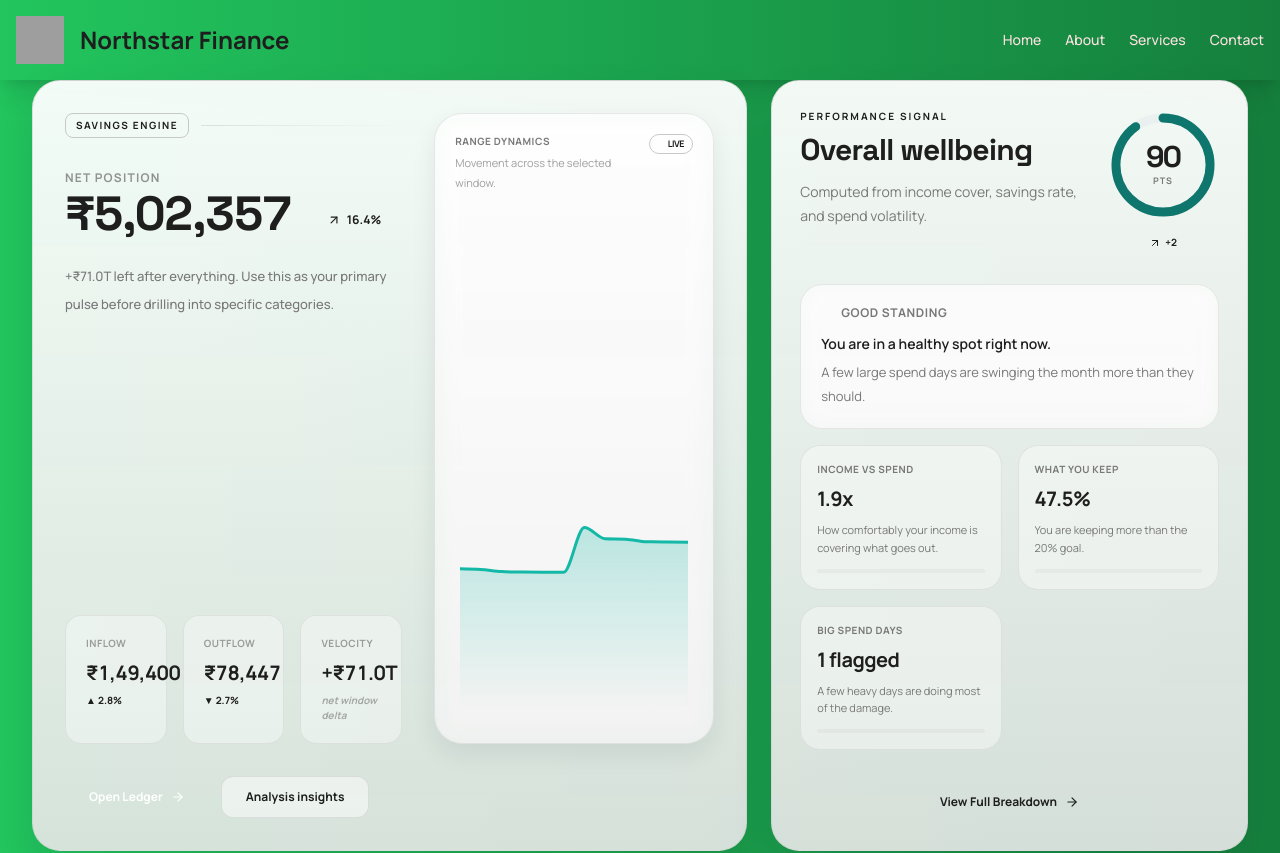
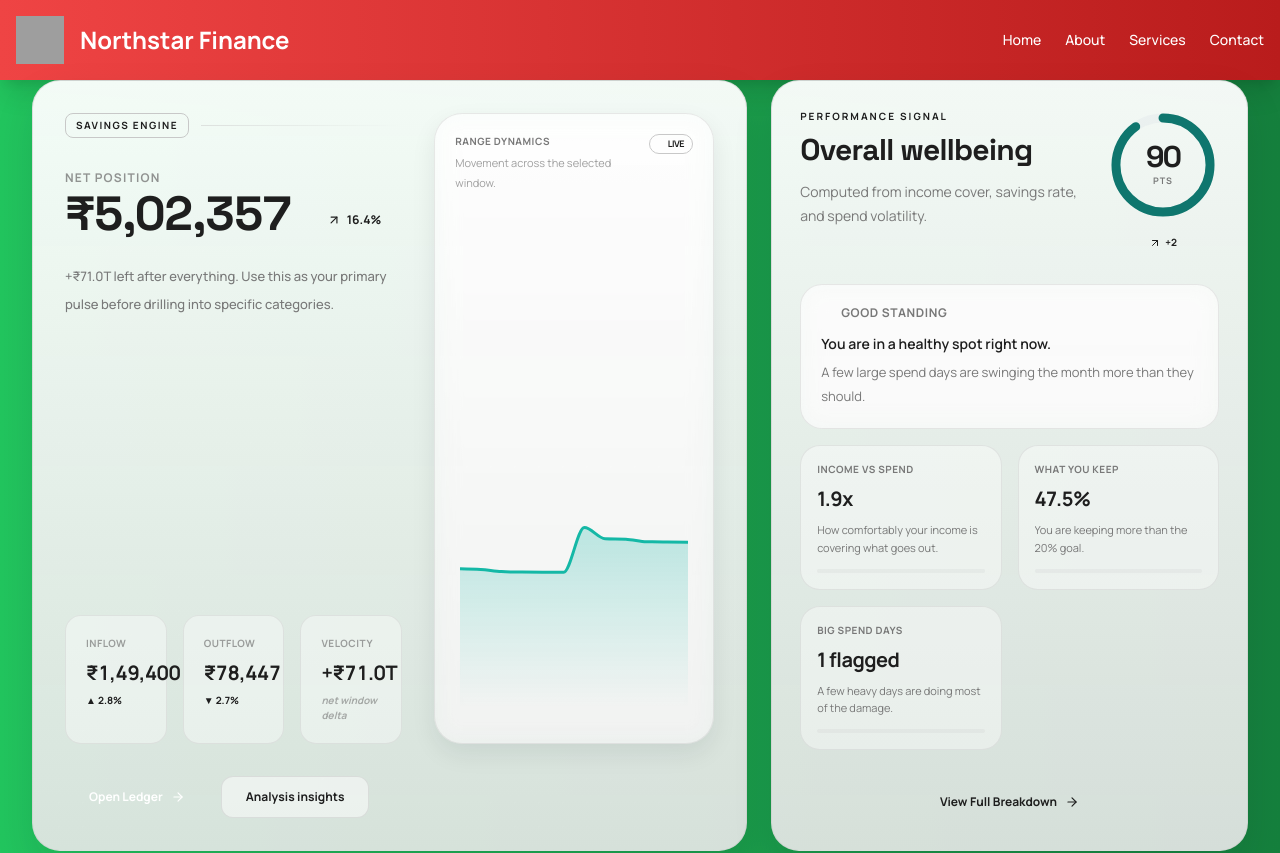
Before and after one commit to varchasvakhare2022/Finance-Dashboard-UI, a React (Vite) app: page / in a window 1280 px wide. Shown: the top 853 px of the page. Built offline with nearby package versions, Linux system fonts and the light colour scheme; grey boxes are pictures that could not be loaded.

Commit message:
Change the website's color theme to red, ensuring a modern and premium aesthetic.

```diff
--- a/src/components/layout/Header.jsx
+++ b/src/components/layout/Header.jsx
@@ -10,16 +10,16 @@ export function Header() {
   };
 
   return (
-    <header className="flex items-center justify-between p-4 bg-gradient-to-r from-green-500 to-green-700 shadow-xl">
+    <header className="flex items-center justify-between p-4 bg-gradient-to-r from-red-500 to-red-700 shadow-xl">
       <div className="flex items-center gap-4">
         <img src="/logo.png" alt="Logo" className="h-12 w-12" />
-        <h1 className="text-2xl font-bold text-gold-100">Northstar Finance</h1>
+        <h1 className="text-2xl font-bold text-white">Northstar Finance</h1>
       </div>
       <nav className="hidden md:flex gap-6">
-        <a href="#" className="text-sm font-medium text-red-100 hover:text-red-200 transition">Home</a>
-        <a href="#" className="text-sm font-medium text-red-100 hover:text-red-200 transition">About</a>
-        <a href="#" className="text-sm font-medium text-red-100 hover:text-red-200 transition">Services</a>
-        <a href="#" className="text-sm font-medium text-red-100 hover:text-red-200 transition">Contact</a>
+        <a href="#" className="text-sm font-medium text-white hover:text-red-200 transition">Home</a>
+        <a href="#" className="text-sm font-medium text-white hover:text-red-200 transition">About</a>
+        <a href="#" className="text-sm font-medium text-white hover:text-red-200 transition">Services</a>
+        <a href="#" className="text-sm font-medium text-white hover:text-red-200 transition">Contact</a>
       </nav>
     </header>
   );
--- a/src/index.css
+++ b/src/index.css
@@ -12,8 +12,8 @@
   --ink: 30 30 30;
   --muted: 120 120 120;
   --line: 200 200 200;
-  --accent: 34 139 34; /* Green */
-  --accent-soft: 34 139 34; /* Dark Green */
+  --accent: 220 38 38; /* Red */
+  --accent-soft: 239 68 68; /* Soft Red */
   --gold: 255 215 0; /* Gold */
   --warning: 255 149 0;
   --warning-soft: 204 102 0;
--- a/tailwind.config.js
+++ b/tailwind.config.js
@@ -11,8 +11,8 @@ export default {
         ink: "rgb(var(--ink) / <alpha-value>)",
         muted: "rgb(var(--muted) / <alpha-value>)",
         line: "rgb(var(--line) / <alpha-value>)",
-        accent: "rgb(59, 130, 246 / <alpha-value>)", // Blue
-        "accent-soft": "rgb(99, 102, 241 / <alpha-value>)", // Purple
+        accent: "rgb(220, 38, 38 / <alpha-value>)", // Red
+        "accent-soft": "rgb(239, 68, 68 / <alpha-value>)", // Soft Red
         danger: "rgb(var(--danger) / <alpha-value>)",
         "danger-soft": "rgb(var(--danger-soft) / <alpha-value>)",
         warning: "rgb(var(--warning) / <alpha-value>)",
```
